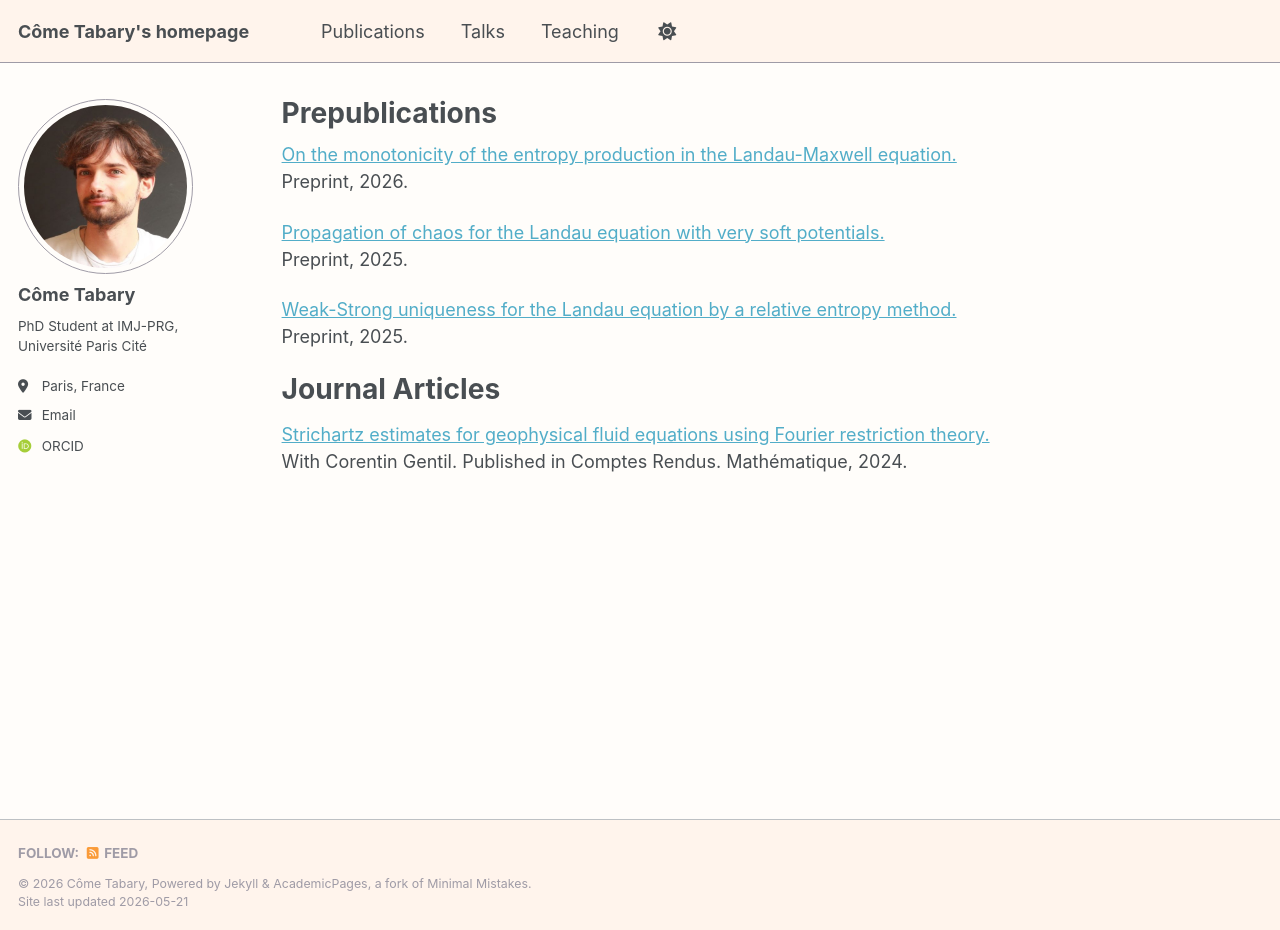
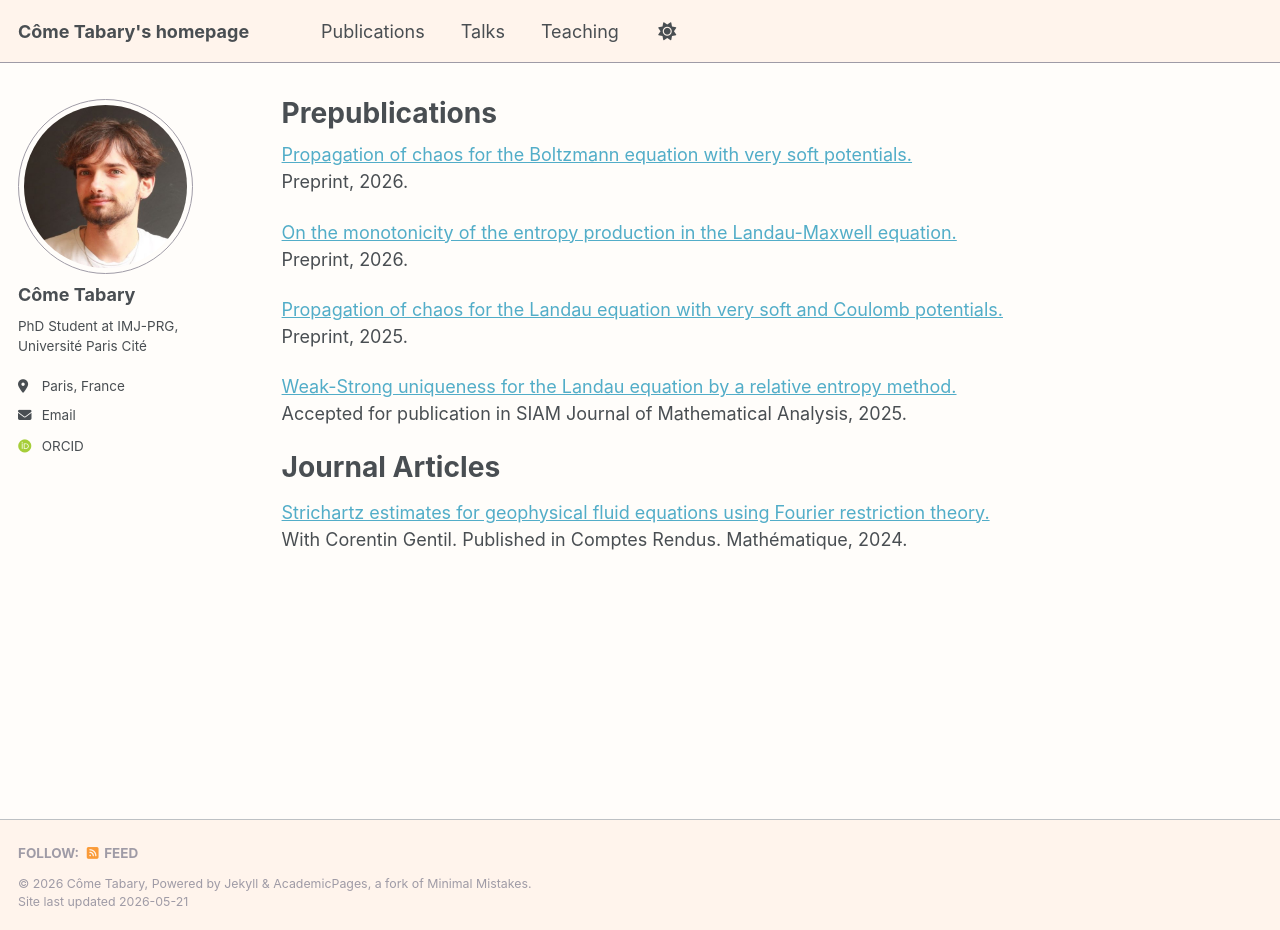
Before and after one commit to c-tabary/c-tabary.github.io, a Jekyll site: the page built from _pages/publications.md, in a window 1280 px wide and 930 px high. Built offline with Jekyll 4.4.1, drawn with Linux system fonts in a browser that asks for light colours; some web fonts are replaced.

Commit message:
Add files via upload

```diff
--- a/_pages/publications.md
+++ b/_pages/publications.md
@@ -5,17 +5,21 @@ title: 'Prepublications'
 redirect_from:
   - "/publication/"
 ---
+[Propagation of chaos for the Boltzmann equation with very soft potentials.](https://arxiv.org/pdf/2604.13855)
+\
+Preprint, 2026.
+
 [On the monotonicity of the entropy production in the Landau-Maxwell equation.](https://arxiv.org/pdf/2601.03107)
 \
 Preprint, 2026.
 
-[Propagation of chaos for the Landau equation with very soft potentials.](https://arxiv.org/pdf/2506.15795)
+[Propagation of chaos for the Landau equation with very soft and Coulomb potentials.](https://arxiv.org/pdf/2506.15795)
 \
 Preprint, 2025.
 
 [Weak-Strong uniqueness for the Landau equation by a relative entropy method.](https://arxiv.org/pdf/2505.21120)
 \
-Preprint, 2025.
+Accepted for publication in SIAM Journal of Mathematical Analysis, 2025.
 
 Journal Articles
 ======
```
